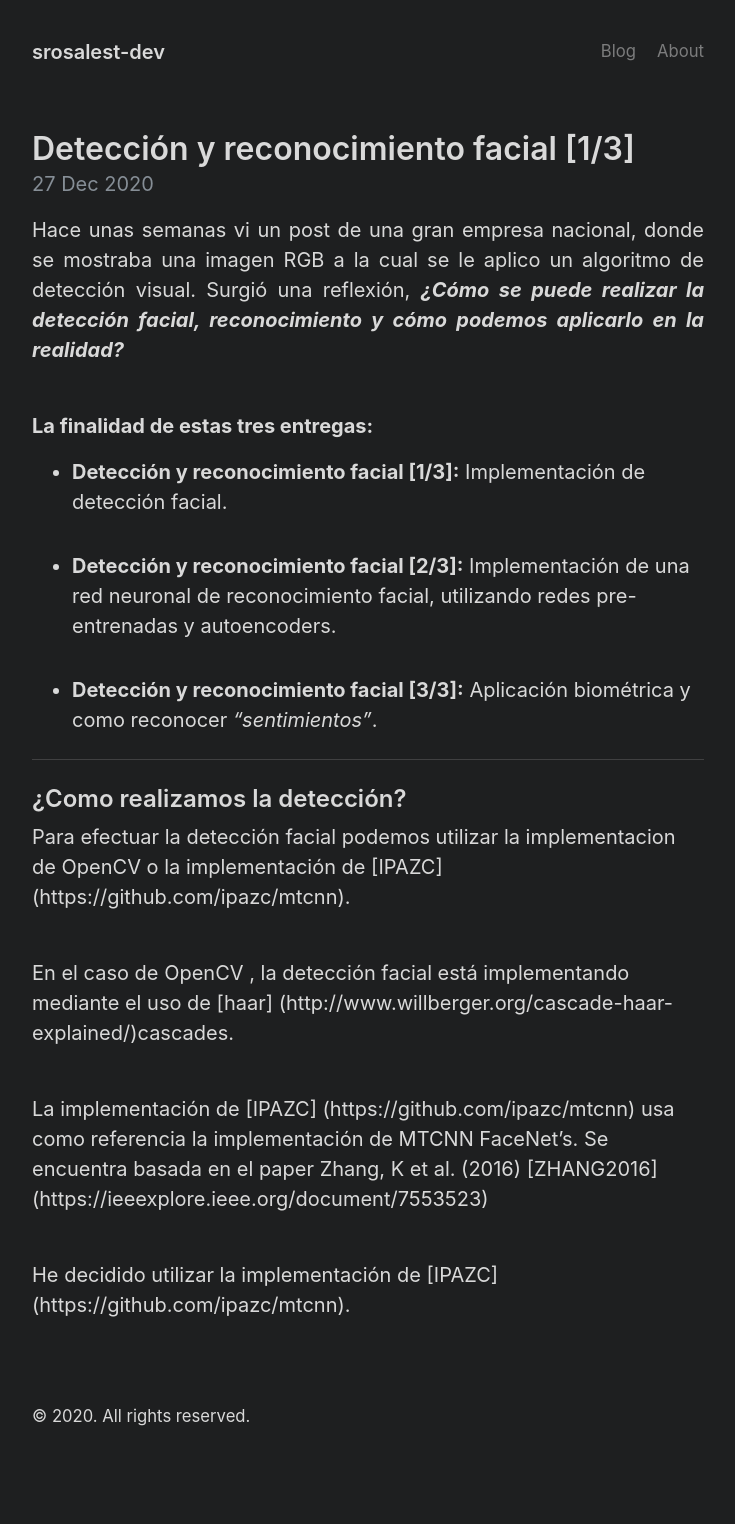
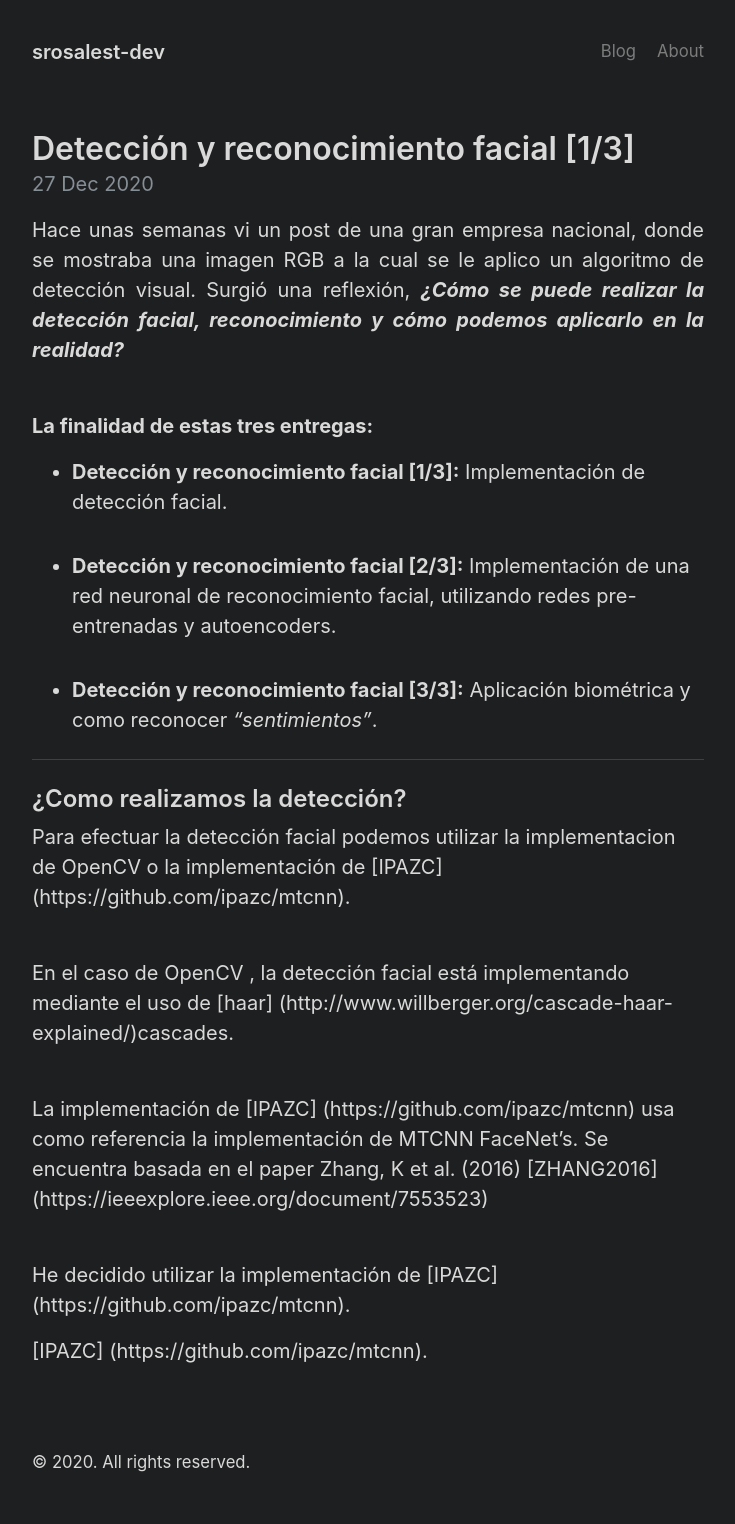
Before and after one commit to srosalest/srosalest.github.io, a Jekyll site: the page built from _posts/2020-12-27-deteccion-y-reconocimiento-facial.md, in a window 1280 px wide. Shown: the whole page, without its empty margins (272-1007 px from the left). Built offline with Jekyll 4.4.1, drawn with Linux system fonts in a browser that asks for light colours; before the commit the page ends 1478 px from its top, so only the background shows below that.

Commit message:
first post

```diff
--- a/_posts/2020-12-27-deteccion-y-reconocimiento-facial.md
+++ b/_posts/2020-12-27-deteccion-y-reconocimiento-facial.md
@@ -37,4 +37,6 @@ La implementación de [IPAZC] (https://github.com/ipazc/mtcnn) usa como referenc
 
 <br/>
 He decidido utilizar la implementación de [IPAZC] (https://github.com/ipazc/mtcnn).
+
+[IPAZC] (https://github.com/ipazc/mtcnn).
 <br/>
```
